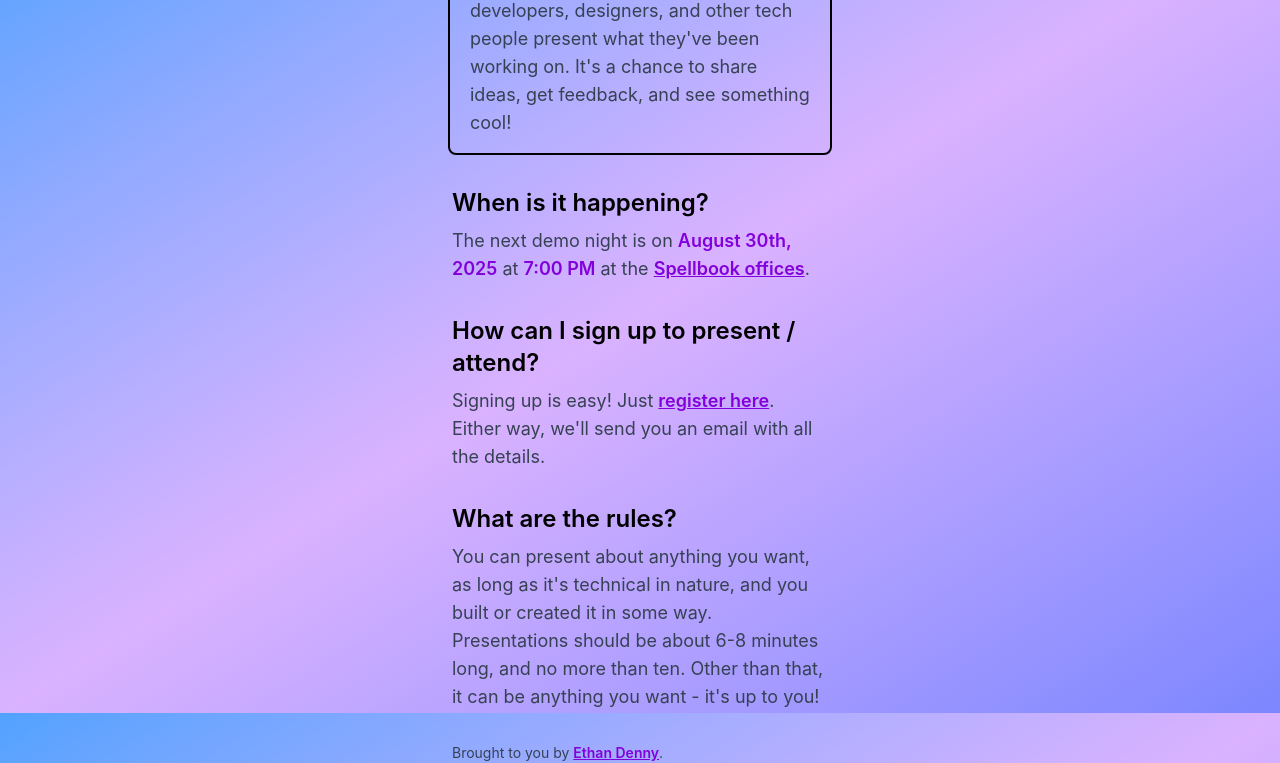
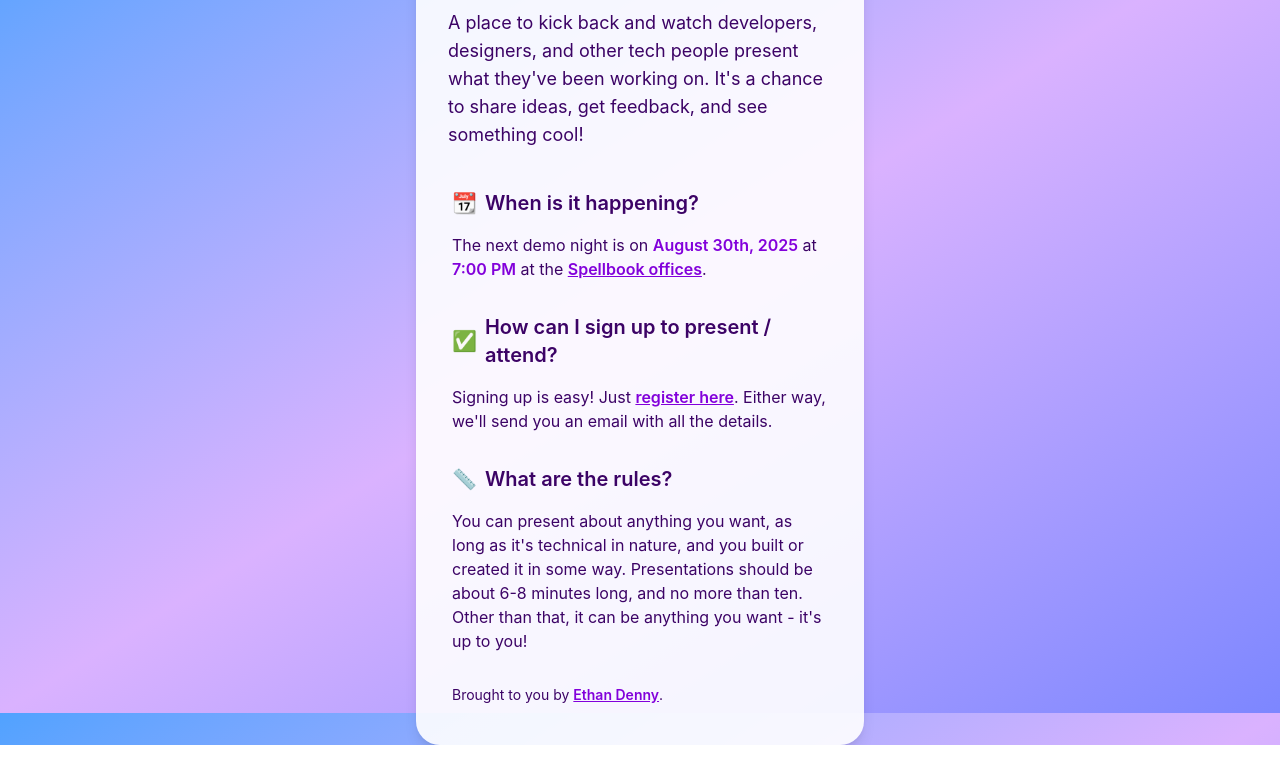
Before and after one commit to EthanDenny/demo-night, an Astro site: page / in a window 1280 px wide. Shown: the part 87-850 px from the top of the page. Built offline with nearby package versions, Linux system fonts and the light colour scheme; Astro itself is replaced by a stand-in of ours.

Commit message:
More style tweaks

```diff
--- a/src/components/TextSection.astro
+++ b/src/components/TextSection.astro
@@ -1,10 +1,11 @@
 ---
-const { title } = Astro.props;
+const { title, icon } = Astro.props;
 ---
 
-<div class="mx-auto gap-8 flex flex-col">
-  <div class="flex flex-col gap-2">
-    <h2 class="text-2xl font-semibold">{title}</h2>
-    <p class="text-lg"><slot /></p>
-  </div>
+<div class="flex flex-col gap-4">
+  <h2 class="text-xl font-semibold flex items-center gap-2">
+    <span>{icon}</span>
+    {title}
+  </h2>
+  <p><slot /></p>
 </div>
--- a/src/pages/index.astro
+++ b/src/pages/index.astro
@@ -12,12 +12,12 @@ import TextSection from "../components/TextSection.astro";
     <title>Demo Night - Where Ideas Come to Life</title>
   </head>
   <body
-    class="h-screen bg-gradient-to-br from-blue-400 via-purple-300 to-indigo-400 text-gray-700"
+    class="h-screen bg-gradient-to-br from-blue-400 via-purple-300 to-indigo-400 flex items-center justify-center text-purple-950"
   >
-    <div class="flex flex-col items-center justify-center h-full gap-8">
-      <div
-        class="definition mx-auto w-96 border-2 border-black rounded-lg px-5 py-4"
-      >
+    <div
+      class="flex flex-col items-center justify-center gap-10 bg-white/90 rounded-3xl shadow-lg w-fit px-8 py-10"
+    >
+      <div class="w-96">
         <h1 class="text-4xl font-extrabold pb-2">DEMO NIGHT</h1>
         <h4 class="flex items-center gap-2 text-lg pb-3">
           <em>noun</em>
@@ -31,7 +31,7 @@ import TextSection from "../components/TextSection.astro";
         </p>
       </div>
       <div class="flex flex-col gap-8 w-96 px-1">
-        <TextSection title="When is it happening?">
+        <TextSection icon="📆" title="When is it happening?">
           The next demo night is on
           <span class="font-semibold text-purple-700">August 30th, 2025</span> at
           <span class="font-semibold text-purple-700">7:00 PM</span> at the
@@ -43,13 +43,13 @@ import TextSection from "../components/TextSection.astro";
             Spellbook offices</a
           >.
         </TextSection>
-        <TextSection title="How can I sign up to present / attend?">
+        <TextSection icon="✅" title="How can I sign up to present / attend?">
           Signing up is easy! Just
           <a href="https://lu.ma/jbd9nlls" target="_blank" class="font-semibold"
             >register here</a
           >. Either way, we'll send you an email with all the details.
         </TextSection>
-        <TextSection title="What are the rules?">
+        <TextSection icon="📏" title="What are the rules?">
           You can present about anything you want, as long as it's technical in
           nature, and you built or created it in some way. Presentations should
           be about 6-8 minutes long, and no more than ten. Other than that, it
--- a/src/styles/global.css
+++ b/src/styles/global.css
@@ -11,5 +11,5 @@ a {
 }
 
 h1, h2, h3, h4, h5, h6 {
-  @apply text-black;
+  @apply text-purple-950;
 }
```
